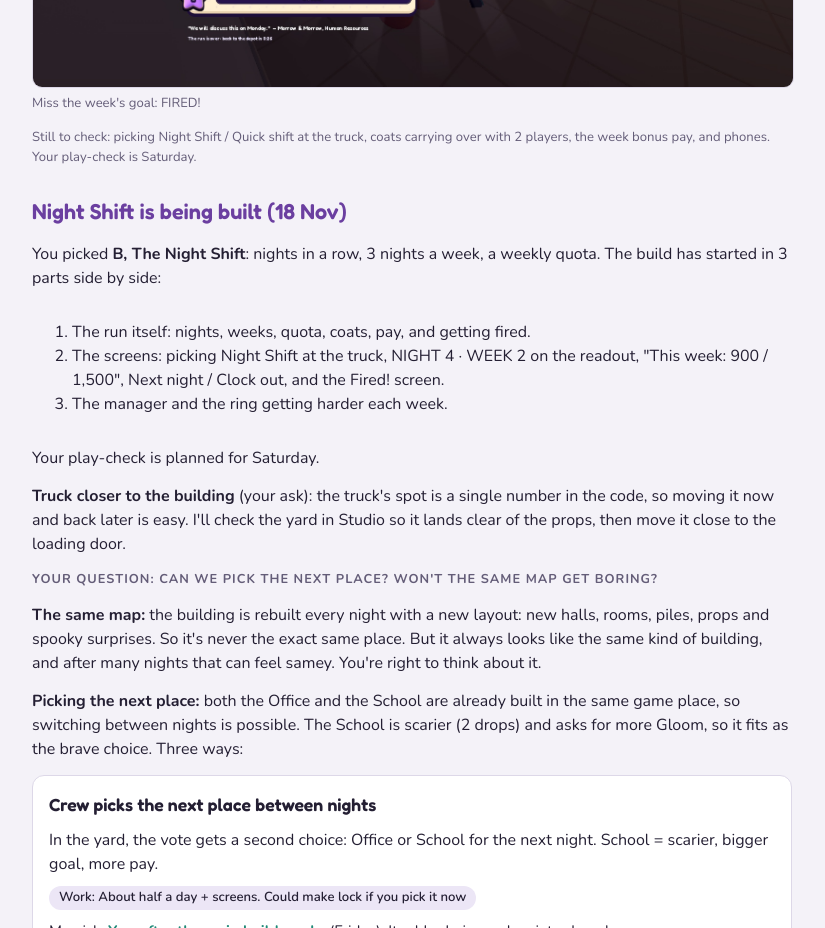
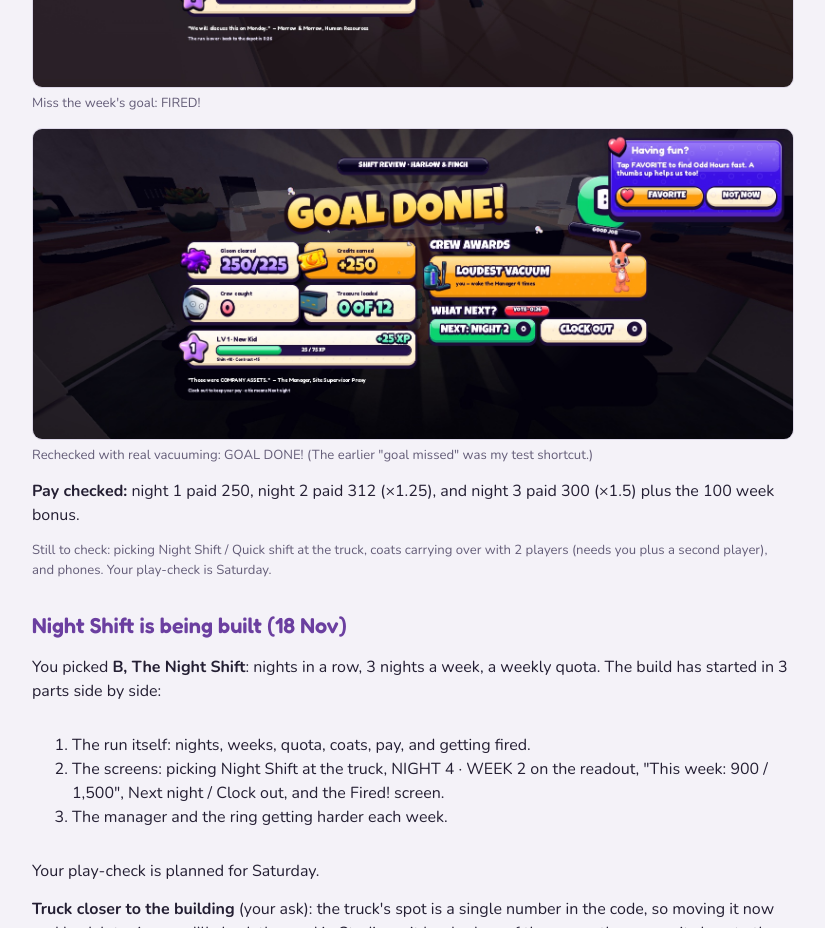
Before and after one commit to Peek-Abu/peekabu-game-systems, a plain HTML site: page reports/threat-maps-picks.html in a window 1280 px wide. Shown: the part 4400-5328 px from the top of the page, without its empty margins (228-1053 px from the left). Drawn offline with nearby package versions, Linux system fonts and the light colour scheme.

Commit message:
docs(reports): threat page: Night Shift goal-met with real vacuuming and the night pay steps plus week bonus verified in Studio

```diff
--- a/reports/threat-maps-picks.html
+++ b/reports/threat-maps-picks.html
@@ -113,7 +113,9 @@ table.grid tr:first-child td { border-top: 0; }
     <figure style="margin:0;display:grid;gap:6px"><img src="threat-maps/truck-near-dock.jpg" alt="The yard at night: the white crew truck now parks right next to the loading dock's roller door." style="width:100%;height:auto;border-radius:10px;border:1px solid var(--line)"><figcaption class="status">The truck now parks right by the loading door (your ask).</figcaption></figure>
     <figure style="margin:0;display:grid;gap:6px"><img src="threat-maps/night-1-results.jpg" alt="End of night 1: the review with the buttons NEXT: NIGHT 2 and CLOCK OUT." style="width:100%;height:auto;border-radius:10px;border:1px solid var(--line)"><figcaption class="status">Between nights: Next night or Clock out. ("Goal missed" here came from my test shortcut, not the game. I'll recheck it with real cleaning.)</figcaption></figure>
     <figure style="margin:0;display:grid;gap:6px"><img src="threat-maps/night-fired.jpg" alt="The FIRED! screen: You missed the week's goal, you got to night 3, night pay 1.5x, going home in 0:26." style="width:100%;height:auto;border-radius:10px;border:1px solid var(--line)"><figcaption class="status">Miss the week's goal: FIRED!</figcaption></figure>
-    <p class="status">Still to check: picking Night Shift / Quick shift at the truck, coats carrying over with 2 players, the week bonus pay, and phones. Your play-check is Saturday.</p>
+    <figure style="margin:0;display:grid;gap:6px"><img src="threat-maps/night-1-goal-done.jpg" alt="Night 1 with real vacuuming: GOAL DONE! 250 of 225 Gloom, plus 250 Credits, and the buttons NEXT: NIGHT 2 and CLOCK OUT." style="width:100%;height:auto;border-radius:10px;border:1px solid var(--line)"><figcaption class="status">Rechecked with real vacuuming: GOAL DONE! (The earlier "goal missed" was my test shortcut.)</figcaption></figure>
+    <p><b>Pay checked:</b> night 1 paid 250, night 2 paid 312 (×1.25), and night 3 paid 300 (×1.5) plus the 100 week bonus.</p>
+    <p class="status">Still to check: picking Night Shift / Quick shift at the truck, coats carrying over with 2 players (needs you plus a second player), and phones. Your play-check is Saturday.</p>
   </section>
 
   <section>
```
Also changed, not shown: reports/threat-maps/night-1-goal-done.jpg (added).
